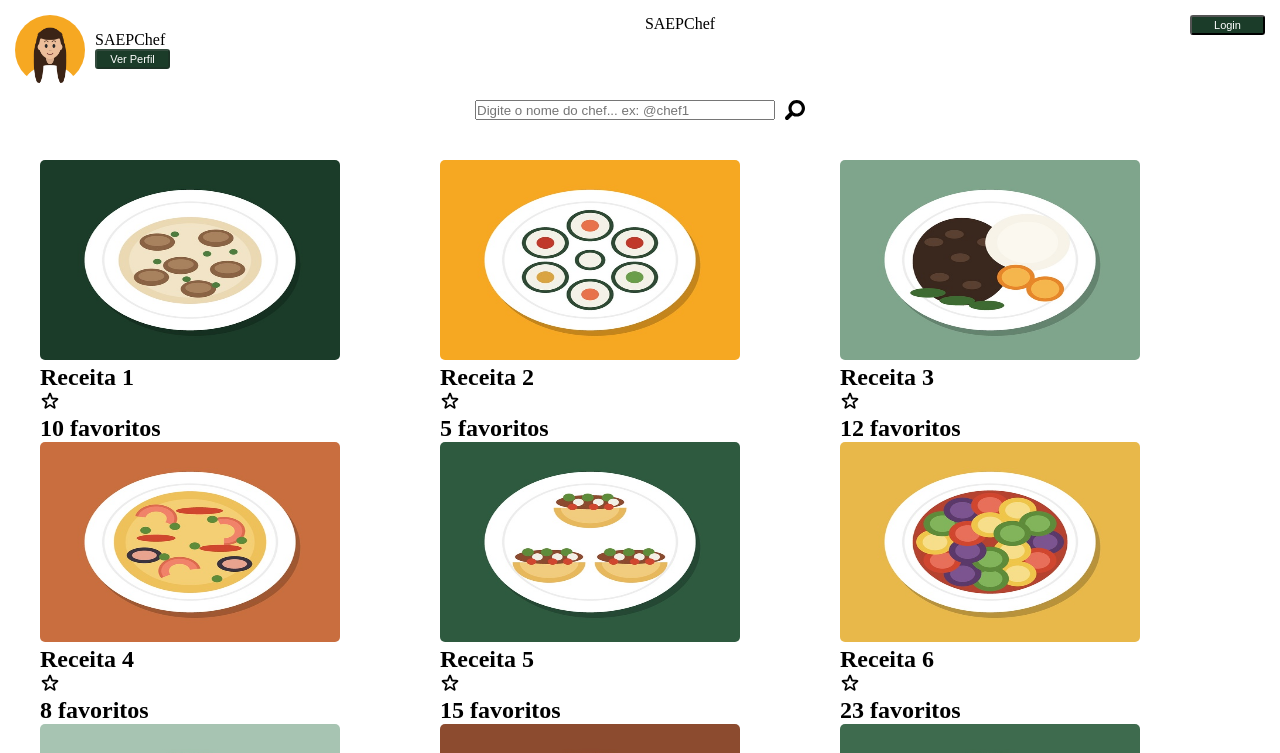
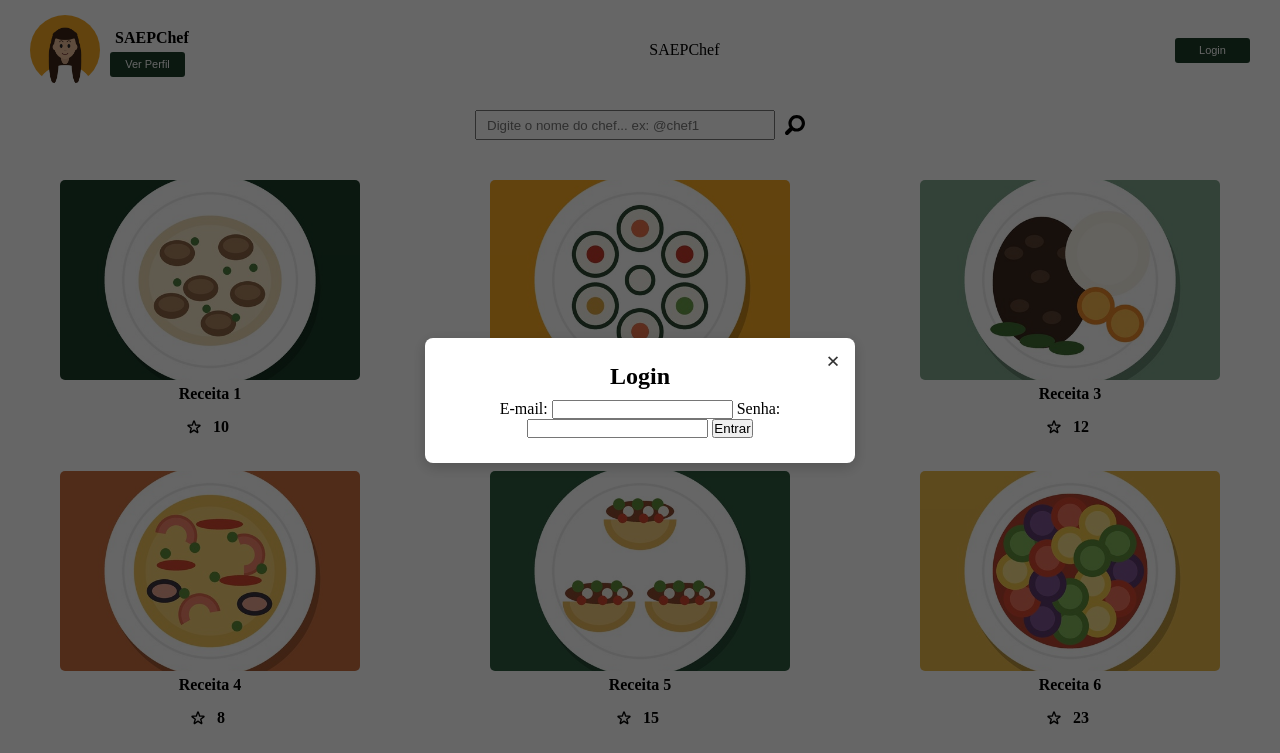
Before and after one commit to thaypureza/pratica_chefs, a plain HTML site: page index.html in a window 1280 px wide. Both pictures are taken after a click on the button "Login". Shown: the top 753 px of the page. Drawn offline with Linux system fonts and the light colour scheme.

Commit message:
22-09
atualização, modal e inicio do js

```diff
--- a/index.html
+++ b/index.html
@@ -20,8 +20,22 @@
         <div class="secao_empresa">
             SAEPChef
         </div>
-        <div class="botao_login">
-            <button id="botao-login">Login</button>
+        <div class="modal">
+            <button id="btn-login">Login</button>
+            <div id="modal-container" class="modal-container">
+                <div class="modal-conteudo">
+                    <h2>Login</h2>
+                    <form id="form-login">
+                        <label for="email">E-mail:</label>
+                        <input type="email" id="email" name="email" required>
+                        <label for="senha">Senha:</label>
+                        <input type="password" id="senha" name="senha" required>
+                        <button type="submit">Entrar</button>
+                        <span id="btn-fechar" class="btn-fechar">&times;</span>
+                    </form>
+                </div>
+            </div>
+
         </div>
     </div>
     <div class="campo-busca">
@@ -30,75 +44,75 @@
     </div>
     <div class="mural-receitas">
         <div class="receita">
-            <img id="img-receita" src="anexos_prova/receitas/receita1.jpg" alt="receita1">
-            <h2>Receita 1</h2>
+            <img class="img-receita" src="anexos_prova/receitas/receita1.jpg" alt="receita1">
+            <p>Receita 1</p>
             <div id="avaliacao-receita">
-            <img id="img-icone" src="anexos_prova/icones/estrela.svg" alt="icone-avaliacao">
-            <h2>10 favoritos</h2>
+                <img class="img-icone" src="anexos_prova/icones/estrela.svg" alt="icone-avaliacao">
+                <p>10</p>
             </div>
         </div>
         <div class="receita">
-            <img id="img-receita" src="anexos_prova/receitas/receita2.jpg" alt="receita2">
-            <h2>Receita 2</h2>
+            <img class="img-receita" src="anexos_prova/receitas/receita2.jpg" alt="receita2">
+            <p>Receita 2</p>
             <div id="avaliacao-receita">
-            <img id="img-icone" src="anexos_prova/icones/estrela.svg" alt="icone-avaliacao">
-            <h2>5 favoritos</h2>
+                <img class="img-icone" src="anexos_prova/icones/estrela.svg" alt="icone-avaliacao">
+                <p>5</p>
             </div>
         </div>
         <div class="receita">
-            <img id="img-receita" src="anexos_prova/receitas/receita3.jpg" alt="receita3">
-            <h2>Receita 3</h2>
+            <img class="img-receita" src="anexos_prova/receitas/receita3.jpg" alt="receita3">
+            <p>Receita 3</p>
             <div id="avaliacao-receita">
-            <img id="img-icone" src="anexos_prova/icones/estrela.svg" alt="icone-avaliacao">
-            <h2>12 favoritos</h2>
+                <img class="img-icone" src="anexos_prova/icones/estrela.svg" alt="icone-avaliacao">
+                <p>12</p>
             </div>
         </div>
         <div class="receita">
-            <img id="img-receita" src="anexos_prova/receitas/receita4.jpg" alt="receita4">
-            <h2>Receita 4</h2>
+            <img class="img-receita" src="anexos_prova/receitas/receita4.jpg" alt="receita4">
+            <p>Receita 4</p>
             <div id="avaliacao-receita">
-            <img id="img-icone" src="anexos_prova/icones/estrela.svg" alt="icone-avaliacao">
-            <h2>8 favoritos</h2>
+                <img class="img-icone" src="anexos_prova/icones/estrela.svg" alt="icone-avaliacao">
+                <p>8</p>
             </div>
         </div>
         <div class="receita">
-            <img id="img-receita" src="anexos_prova/receitas/receita5.jpg" alt="receita5">
-            <h2>Receita 5</h2>
+            <img class="img-receita" src="anexos_prova/receitas/receita5.jpg" alt="receita5">
+            <p>Receita 5</p>
             <div id="avaliacao-receita">
-            <img id="img-icone" src="anexos_prova/icones/estrela.svg" alt="icone-avaliacao">
-            <h2>15 favoritos</h2>
+                <img class="img-icone" src="anexos_prova/icones/estrela.svg" alt="icone-avaliacao">
+                <p>15</p>
             </div>
         </div>
         <div class="receita">
-            <img id="img-receita" src="anexos_prova/receitas/receita6.jpg" alt="receita6">
-            <h2>Receita 6</h2>
+            <img class="img-receita" src="anexos_prova/receitas/receita6.jpg" alt="receita6">
+            <p>Receita 6</p>
             <div id="avaliacao-receita">
-            <img id="img-icone" src="anexos_prova/icones/estrela.svg" alt="icone-avaliacao">
-            <h2>23 favoritos</h2>
+                <img class="img-icone" src="anexos_prova/icones/estrela.svg" alt="icone-avaliacao">
+                <p>23</p>
             </div>
         </div>
         <div class="receita">
-            <img id="img-receita" src="anexos_prova/receitas/receita7.jpg" alt="receita7">
-            <h2>Receita 7</h2>
+            <img class="img-receita" src="anexos_prova/receitas/receita7.jpg" alt="receita7">
+            <p>Receita 7</p>
             <div id="avaliacao-receita">
-            <img id="img-icone" src="anexos_prova/icones/estrela.svg" alt="icone-avaliacao">
-            <h2>6 favoritos</h2>
+                <img class="img-icone" src="anexos_prova/icones/estrela.svg" alt="icone-avaliacao">
+                <p>6</p>
             </div>
         </div>
         <div class="receita">
-            <img id="img-receita" src="anexos_prova/receitas/receita8.jpg" alt="receita8">
-            <h2>Receita 8</h2>
+            <img class="img-receita" src="anexos_prova/receitas/receita8.jpg" alt="receita8">
+            <p>Receita 8</p>
             <div id="avaliacao-receita">
-            <img id="img-icone" src="anexos_prova/icones/estrela.svg" alt="icone-avaliacao">
-            <h2>11 favoritos</h2>
+                <img class="img-icone" src="anexos_prova/icones/estrela.svg" alt="icone-avaliacao">
+                <p>11</p>
             </div>
         </div>
         <div class="receita">
-            <img id="img-receita" src="anexos_prova/receitas/receita9.jpg" alt="receita9">
-            <h2>Receita 9</h2>
+            <img class="img-receita" src="anexos_prova/receitas/receita9.jpg" alt="receita9">
+            <p>Receita 9</p>
             <div id="avaliacao-receita">
-            <img id="img-icone" src="anexos_prova/icones/estrela.svg" alt="icone-avaliacao">
-            <h2>1 favoritos</h2>
+                <img class="img-icone" src="anexos_prova/icones/estrela.svg" alt="icone-avaliacao">
+                <p>1</p>
             </div>
         </div>
     </div>
--- a/script.js
+++ b/script.js
@@ -0,0 +1,19 @@
+const modal = document.getElementById('modal-container');
+const btnAbrir = document.getElementById('btn-login');
+const btnFechar = document.getElementById('btn-fechar');
+
+
+btnAbrir.addEventListener('click', () => {
+    modal.classList.add('ativo');
+});
+
+
+btnFechar.addEventListener('click', () => {
+    modal.classList.remove('ativo');
+});
+
+window.addEventListener('click', (event) => {
+    if (event.target === modal) {
+        modal.classList.remove('ativo');
+    }
+});
--- a/style.css
+++ b/style.css
@@ -4,79 +4,151 @@
     --laranja: #F6A823;
     padding: 0;
     margin: 0;
-    box-sizing:border-box;
+    box-sizing: border-box;
 }
 
-.cabecalho{
+/* CABEÇALHO */
+.cabecalho {
     display: flex;
     justify-content: space-between;
-padding: 15px;
+    align-items: center;
+    padding: 15px 30px;
 }
 
-#foto_usuario{
+#foto_usuario {
     width: 70px;
-    height: auto;
+    height: 70px;
+    object-fit: cover;
     border-radius: 50%;
 }
 
-.secao_usuario{
+.secao_usuario {
     display: flex;
     gap: 10px;
     align-items: center;
 }
 
-
-.btn-perfil{
+.btn-perfil, #btn-login {
     width: 75px;
-height: 20px;
+    height: 25px;
     background-color: var(--verde);
     color: var(--branco);
+    border: none;
     border-radius: 3px;
     cursor: pointer;
     font-size: 11px;
 }
 
-#botao-login{
-width: 75px;
-height: 20px;
-background-color: var(--verde);
-color: var(--branco);
-border-radius: 3px;
-cursor: pointer;
-font-size: 11px;
-}
-
-.campo-busca{
+.campo-busca {
     display: flex;
     gap: 10px;
     justify-content: center;
+    align-items: center;
+    margin-top: 10px;
 }
 
-#icone-lupa{
+#icone-lupa {
     width: 20px;
+    cursor: pointer;
 }
 
-#barra-pesquisa{
+#barra-pesquisa {
     width: 300px;
-
-}
-
-.mural-receitas{
-    margin: 20px;
-    padding: 20px;
-    justify-content: center;
-    margin-top: 20px;
-    display: grid;
-    grid-template-columns: 1fr 1fr 1fr;
+    height: 30px;
+    padding: 0 10px;
 }
 
 
-#img-receita{
-    width: 300px;
+.mural-receitas {
+    margin: 30px auto;
+    max-width: 1900px;
+    width: 100%;
+    padding: 10px;
+    display: grid;
+    grid-template-columns: repeat(3, 1fr);
+    gap: 30px;
+    justify-items: center;
+}
+
+
+.receita {
+    width: 100%;
+    max-width: 300px;
+    display: flex;
+    flex-direction: column;
+    align-items: center;
+}
+
+.img-receita {
+    width: 100%;
     height: 200px;
+    object-fit: cover;
     border-radius: 5px;
 }
 
-#img-icone{
-    width: 20px;
+.img-icone {
+    width: 16px;
+    height: 16px;
 }
+
+/* SEÇÃO DE AVALIAÇÃO / FAVORITOS */
+#avaliacao-receita, .avaliacao-receita {
+    display: flex;
+    align-items: center;
+    justify-content: center;
+    gap: 6px;
+    margin-top: 5px;
+}
+
+p {
+    font-size: 16px;
+    font-weight: 600;
+    padding: 5px;
+}
+
+
+.modal-container {
+    display: none;
+    position: fixed;
+    top: 0;
+    left: 0;
+    width: 100%;
+    height: 100%;
+    background-color: rgba(0, 0, 0, 0.6);
+    z-index: 1000;
+    justify-content: center;
+    align-items: center;
+}
+
+
+.modal-conteudo {
+    background-color: var(--branco);
+    padding: 25px;
+    border-radius: 8px;
+    width: 90%;
+    max-width: 430px;;
+    position: relative;
+    box-shadow: 0 4px 15px rgba(0, 0, 0, 0.2);
+    text-align: center;
+    display: flex;
+    flex-direction: column;
+    gap: 10px;
+}
+
+.btn-fechar {
+    position: absolute;
+    top: 10px;
+    right: 15px;
+    font-size: 24px;
+    font-weight: bold;
+    color: #333;
+    cursor: pointer;
+}
+
+.btn-fechar:hover {
+    color: var(--laranja);
+}
+
+.modal-container.ativo {
+    display: flex;
+}
```
Lines whose indentation alone changed are shown as unchanged.
